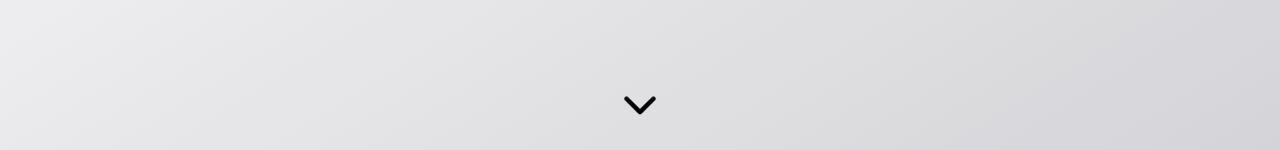
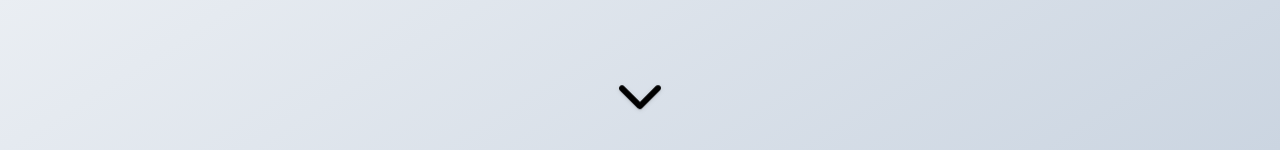
Before and after one commit to Naught0/naught0.github.io, a React (Create React App) app: page / in a window 1280 px wide. Shown: the part 650-800 px from the top of the page. Built offline with nearby package versions, Linux system fonts and the light colour scheme.

Commit message:
Update gradients

```diff
--- a/src/Components/Blurb.tsx
+++ b/src/Components/Blurb.tsx
@@ -15,7 +15,7 @@ import { IconText } from "./Components";
 export const Blurb = () => {
   return (
     <>
-      <section className="p-5 h-screen bg-gradient-to-br from-white to-zinc-300 dark:from-black dark:to-slate-900">
+      <section className="p-5 h-screen bg-gradient-to-br from-white to-slate-300 dark:from-slate-900 dark:to-black">
         <div className="h-full flex items-center">
           <div className="flex flex-col md:flex-row justify-center w-full gap-8">
             <div className="flex flex-col">
@@ -72,13 +72,13 @@ export const Blurb = () => {
 
         <div className="w-full flex justify-center">
           <button
-            className="absolute bottom-5 dark:text-white"
+            className="absolute bottom-5 drop-shadow shadow-black dark:text-white"
             onClick={() =>
               window.scroll({ top: window.innerHeight, behavior: "smooth" })
             }
           >
             <div className="flex flex-col animate-bounce">
-              <FontAwesomeIcon className="text-4xl" icon={faChevronDown} />
+              <FontAwesomeIcon className="text-5xl" icon={faChevronDown} />
             </div>
           </button>
         </div>
```
